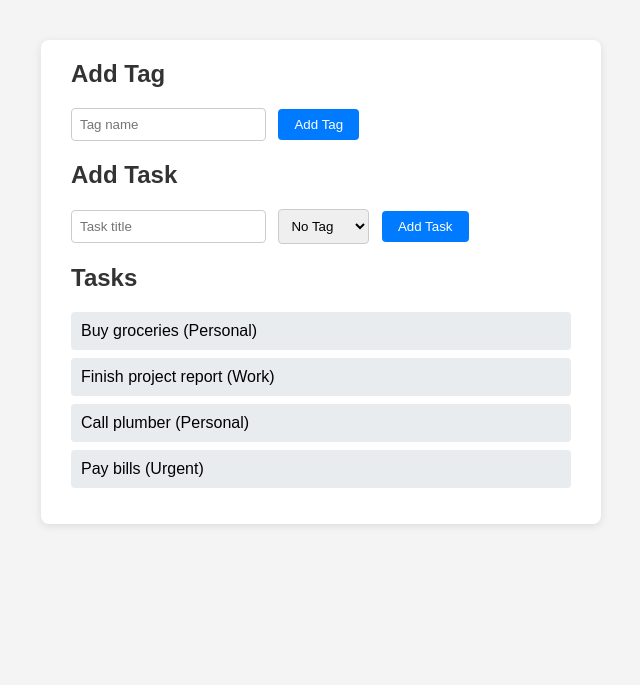
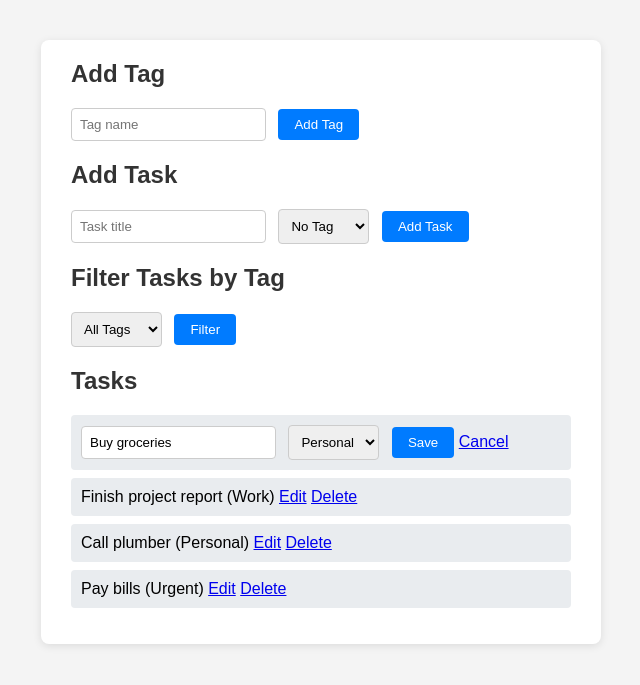
Before and after one commit to mahathir58/class_test_1-, a PHP site: page /todo.php?edit=1 in a window 1280 px wide. Shown: the top 685 px of the page, without its empty margins (319-959 px from the left). Run offline with PHP 8.4, Linux system fonts and the light colour scheme; data comes from the database, SQL or seed files in the repository.

Commit message:
modify the delete portion

```diff
--- a/index.php
+++ b/index.php
@@ -1,5 +1,4 @@
 <?php
-// Redirect to todo.php
 header('Location: todo.php');
 exit;
 ?>
--- a/todo.php
+++ b/todo.php
@@ -43,9 +43,37 @@ if (isset($_POST['add_task'])) {
     $stmt->close();
 }
 
+// Get tags for forms
 $tags = $conn->query("SELECT * FROM tags");
 
-$tasks = $conn->query("SELECT tasks.*, tags.name AS tag_name FROM tasks LEFT JOIN tags ON tasks.tag_id = tags.id ORDER BY tasks.created_at DESC");
+// Handle delete task
+if (isset($_GET['delete'])) {
+    $delete_id = intval($_GET['delete']);
+    $conn->query("DELETE FROM tasks WHERE id=$delete_id");
+    header("Location: todo.php");
+    exit;
+}
+
+// Handle edit task
+if (isset($_POST['edit_task'])) {
+    $edit_id = intval($_POST['edit_id']);
+    $edit_title = $_POST['edit_title'];
+    $edit_tag_id = $_POST['edit_tag_id'];
+    $stmt = $conn->prepare("UPDATE tasks SET title=?, tag_id=? WHERE id=?");
+    $stmt->bind_param("sii", $edit_title, $edit_tag_id, $edit_id);
+    $stmt->execute();
+    $stmt->close();
+    header("Location: todo.php");
+    exit;
+}
+
+// Handle filter
+$filter_tag = isset($_GET['filter_tag']) ? intval($_GET['filter_tag']) : '';
+if ($filter_tag) {
+    $tasks = $conn->query("SELECT tasks.*, tags.name AS tag_name FROM tasks LEFT JOIN tags ON tasks.tag_id = tags.id WHERE tasks.tag_id=$filter_tag ORDER BY tasks.created_at DESC");
+} else {
+    $tasks = $conn->query("SELECT tasks.*, tags.name AS tag_name FROM tasks LEFT JOIN tags ON tasks.tag_id = tags.id ORDER BY tasks.created_at DESC");
+}
 ?>
 <!DOCTYPE html>
 <html>
@@ -81,12 +109,46 @@ $tasks = $conn->query("SELECT tasks.*, tags.name AS tag_name FROM tasks LEFT JOI
             </select>
             <button type="submit" name="add_task">Add Task</button>
         </form>
+        <h2>Filter Tasks by Tag</h2>
+        <form method="get">
+            <select name="filter_tag">
+                <option value="">All Tags</option>
+                <?php
+                $tags_filter = $conn->query("SELECT * FROM tags");
+                while($row = $tags_filter->fetch_assoc()): ?>
+                    <option value="<?php echo $row['id']; ?>" <?php if(isset($_GET['filter_tag']) && $_GET['filter_tag']==$row['id']) echo 'selected'; ?>><?php echo $row['name']; ?></option>
+                <?php endwhile; ?>
+            </select>
+            <button type="submit">Filter</button>
+        </form>
         <h2>Tasks</h2>
         <ul>
-            <?php while($row = $tasks->fetch_assoc()): ?>
+            <?php
+            // For edit form
+            $edit_mode = isset($_GET['edit']) ? intval($_GET['edit']) : 0;
+            while($row = $tasks->fetch_assoc()): ?>
                 <li>
-                    <?php echo htmlspecialchars($row['title']); ?>
-                    <?php if ($row['tag_name']) echo " (" . htmlspecialchars($row['tag_name']) . ")"; ?>
+                    <?php if ($edit_mode && $edit_mode == $row['id']): ?>
+                        <form method="post" style="display:inline;">
+                            <input type="hidden" name="edit_id" value="<?php echo $row['id']; ?>">
+                            <input type="text" name="edit_title" value="<?php echo htmlspecialchars($row['title']); ?>" required>
+                            <select name="edit_tag_id">
+                                <option value="">No Tag</option>
+                                <?php
+                                $tags_edit = $conn->query("SELECT * FROM tags");
+                                while($tag = $tags_edit->fetch_assoc()): ?>
+                                    <option value="<?php echo $tag['id']; ?>" <?php if($row['tag_id']==$tag['id']) echo 'selected'; ?>><?php echo $tag['name']; ?></option>
+                                <?php endwhile; ?>
+                            </select>
+                            <button type="submit" name="edit_task">Save</button>
+                            <a href="todo.php">Cancel</a>
+                        </form>
+                    <?php else: ?>
+                        <?php echo htmlspecialchars($row['title']); ?>
+                        <?php if ($row['tag_name']) echo " (" . htmlspecialchars($row['tag_name']) . ")"; ?>
+                        <a href="?edit=<?php echo $row['id']; ?>">Edit</a>
+                        <a href="?delete=<?php echo $row['id']; ?>" onclick="return confirm('Delete this task?');">Delete</a>
+                    <?php endif; ?>
                 </li>
             <?php endwhile; ?>
         </ul>
--- a/todo.sql
+++ b/todo.sql
@@ -1,15 +1,12 @@
--- Step 1: Create database
 drop database if exists todo_app;
 create database todo_app;
 use todo_app;
 
--- Step 2: Create tags table
 create table tags (
     id int auto_increment primary key,
     name varchar(100) not null
 );
 
--- Step 3: Create tasks table
 create table tasks (
     id int auto_increment primary key,
     title varchar(255) not null,
@@ -18,8 +15,6 @@ create table tasks (
     foreign key (tag_id) references tags(id)
 );
 
--- Step 4: Insert sample tags
 insert into tags (name) values ('Personal'), ('Work'), ('Urgent');
 
--- Step 5: Insert sample tasks
 insert into tasks (title, tag_id) values ('Buy groceries', 1), ('Finish project report', 2), ('Call plumber', 1), ('Pay bills', 3);
```
